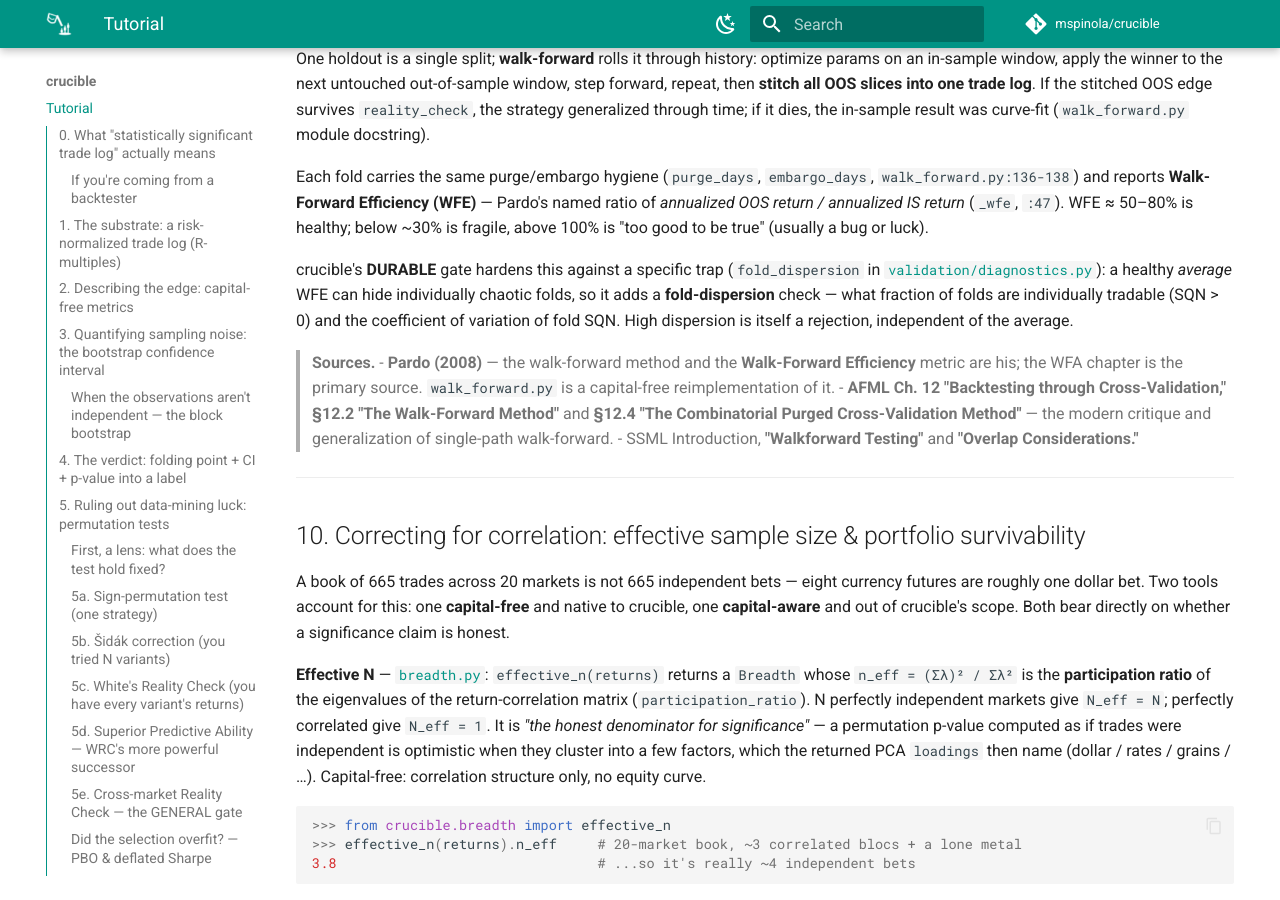
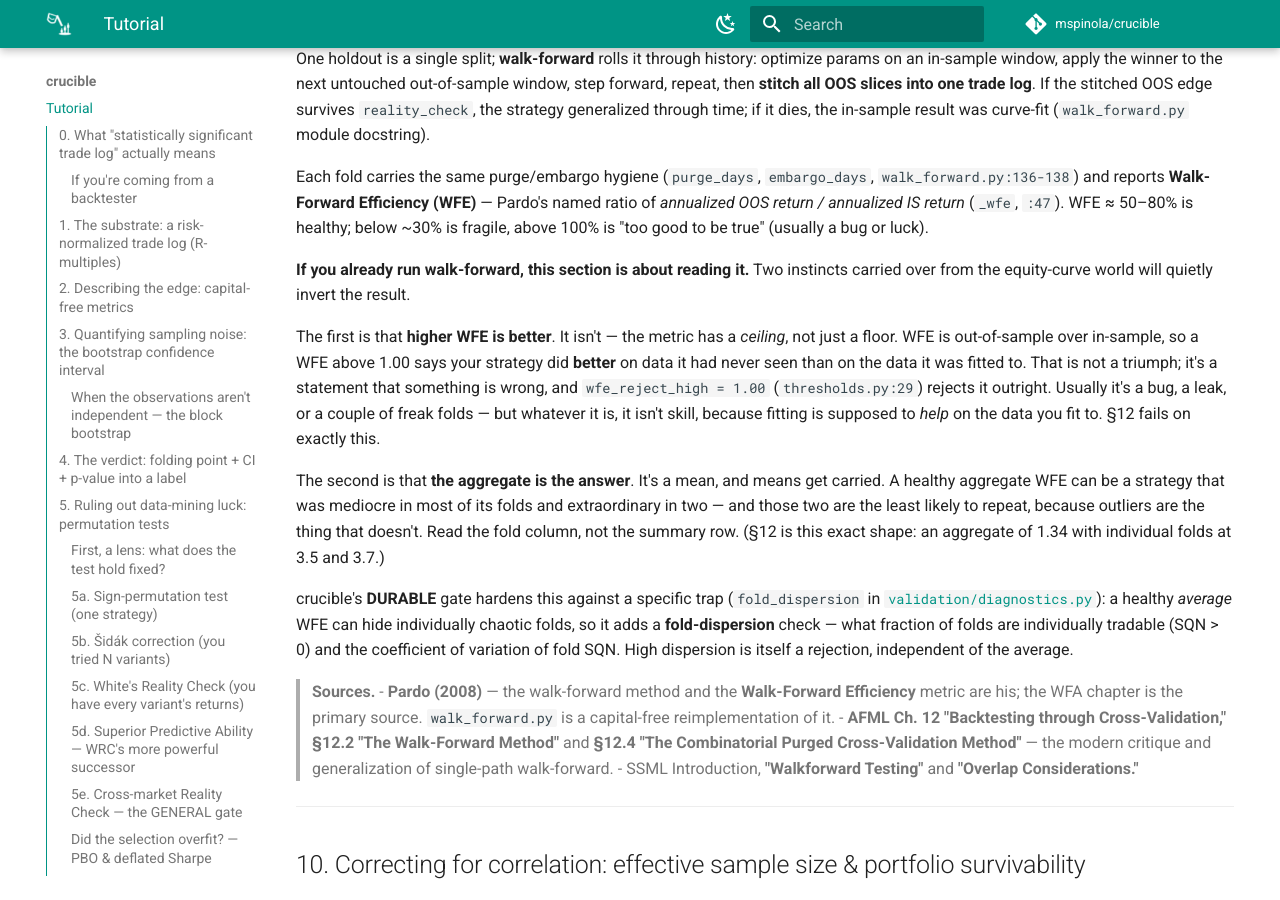
Before and after one commit to mspinola/crucible, an MkDocs documentation site: the page built from docs/index.md, in a window 1280 px wide and 900 px high, scrolled down 15324 px. Built offline with MkDocs 1.6.1 and Material for MkDocs 9.7.7, drawn with Linux system fonts in a browser that asks for light colours; comment, search, counter and statistics services are not loaded.

Commit message:
docs: §9 — two instincts that invert the walk-forward result
Walk-forward is the one technique in this tutorial the RealTest-style
reader genuinely already runs, which makes it the "you've done this, but
you read it wrong" case rather than a new idea to teach. §9 stated both
facts correctly and abstractly; neither was aimed at the belief the
reader arrives holding.

First: higher WFE is not better. The metric has a ceiling, not just a
floor — above 1.00 the strategy did better on data it had never seen than
on the data it was fitted to, which isn't a triumph but a statement that
something is wrong (wfe_reject_high = 1.00, thresholds.py:29).

Second: the aggregate is a mean, and means get carried — a healthy
average can hide folds that were mediocre in most and extraordinary in
two, and outliers are precisely the thing that doesn't repeat. §12 is
this exact shape (aggregate 1.34, folds at 3.5 and 3.7), so the prose
costs nothing but the framing.

Co-Authored-By: Claude Opus 4.8 <noreply@anthropic.com>

```diff
--- a/docs/index.md
+++ b/docs/index.md
@@ -734,6 +734,22 @@ Each fold carries the same purge/embargo hygiene (`purge_days`, `embargo_days`,
 ratio of *annualized OOS return / annualized IS return* (`_wfe`, `:47`). WFE ≈ 50–80% is
 healthy; below ~30% is fragile, above 100% is "too good to be true" (usually a bug or luck).
 
+**If you already run walk-forward, this section is about reading it.** Two instincts carried over
+from the equity-curve world will quietly invert the result.
+
+The first is that **higher WFE is better**. It isn't — the metric has a *ceiling*, not just a
+floor. WFE is out-of-sample over in-sample, so a WFE above 1.00 says your strategy did **better**
+on data it had never seen than on the data it was fitted to. That is not a triumph; it's a
+statement that something is wrong, and `wfe_reject_high = 1.00` (`thresholds.py:29`) rejects it
+outright. Usually it's a bug, a leak, or a couple of freak folds — but whatever it is, it isn't
+skill, because fitting is supposed to *help* on the data you fit to. §12 fails on exactly this.
+
+The second is that **the aggregate is the answer**. It's a mean, and means get carried. A healthy
+aggregate WFE can be a strategy that was mediocre in most of its folds and extraordinary in two —
+and those two are the least likely to repeat, because outliers are the thing that doesn't. Read
+the fold column, not the summary row. (§12 is this exact shape: an aggregate of 1.34 with
+individual folds at 3.5 and 3.7.)
+
 crucible's **DURABLE** gate hardens this against a specific trap (`fold_dispersion` in
 [`validation/diagnostics.py`](https://github.com/mspinola/crucible/blob/main/src/crucible/validation/diagnostics.py)): a healthy *average*
 WFE can hide individually chaotic folds, so it adds a **fold-dispersion** check — what fraction
```
